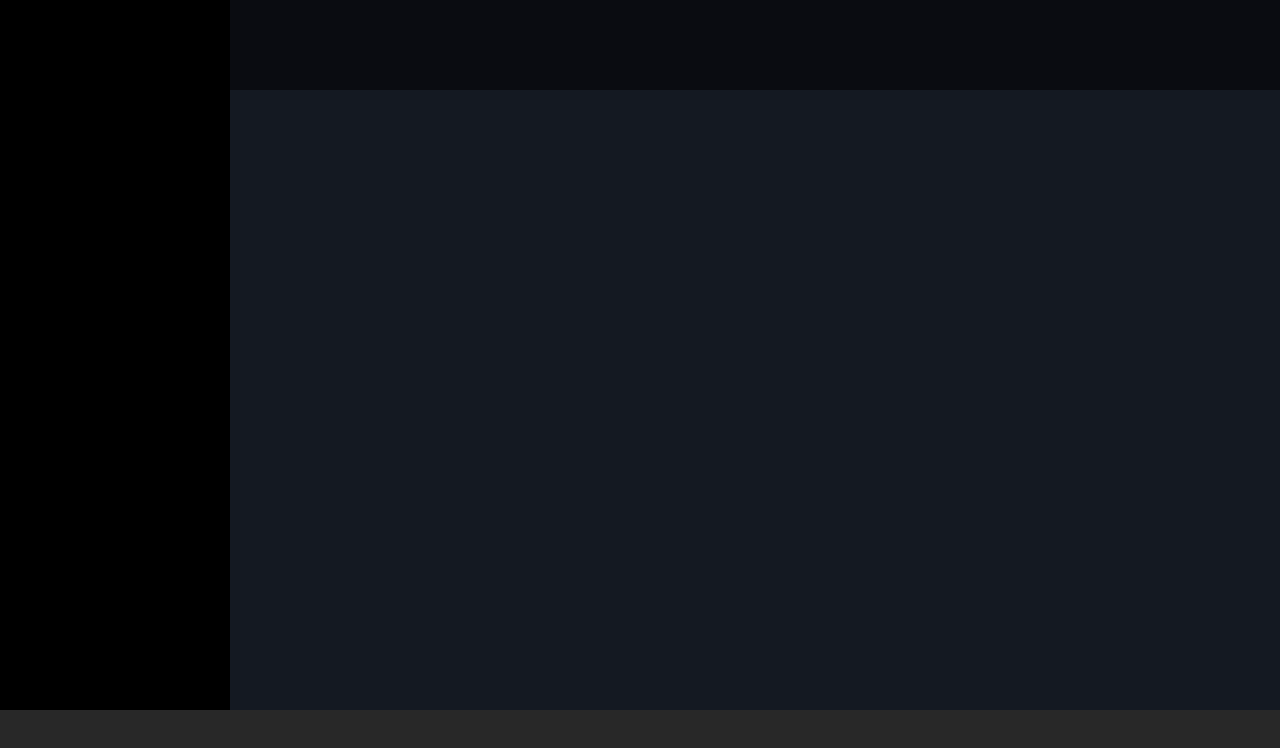
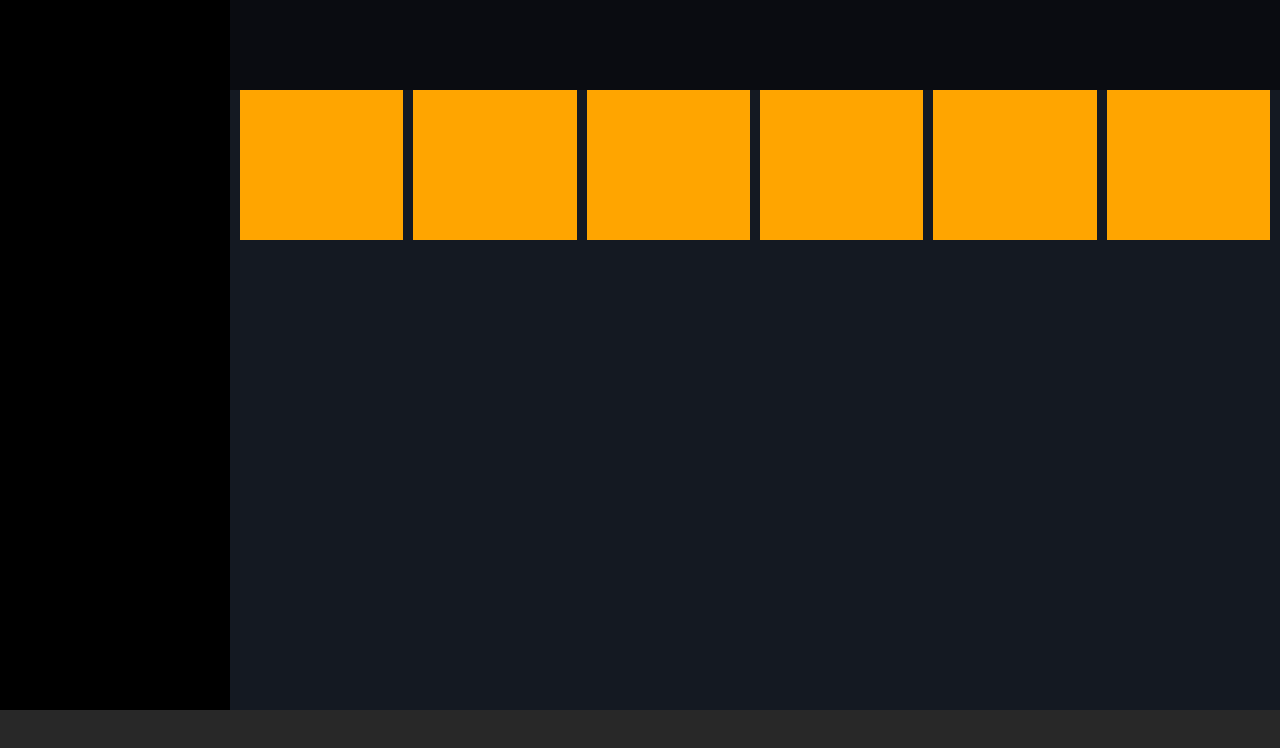
Before and after one commit to simopucci/html-css-spotifyweb, a plain HTML site: page index.html in a window 1280 px wide. Drawn offline with Linux system fonts and the light colour scheme.

Commit message:
feat: add song grid layout

```diff
--- a/css/style.css
+++ b/css/style.css
@@ -26,7 +26,31 @@ body {
 
 /********** APP-CONTENT GRID */
 
+.grid-container {
+    padding-left: 10px;
+    padding-right: 10px;
+    display: flex;
+    justify-content: center;
+}
 
+.row {
+    width: 100%;
+    margin-left: -10px;
+    margin-right: -10px;
+    display: flex;
+    gap: 10px;
+    justify-content: center;
+}
+
+.col {
+    width: calc(100% / 6);
+    padding-left: 10px;
+    padding-right: 10px;
+    height: 150px;
+
+    /*# debug */
+    background-color: orange;
+}
 
 /*********** MAIN */
 
@@ -53,12 +77,12 @@ body {
 #app-content {
     height: calc(100vh - 90px);
     width: 100%;
+
     overflow: auto;
     color: white;
     padding-top: var(--upgrade-bar-height);
+
 }
-
-
 
 /*********** FOOTER */
 
--- a/index.html
+++ b/index.html
@@ -19,9 +19,28 @@
 </head>
 <body>
     <main id="main-container">
+        <!-- ****** Nav Left Menu -->
         <div id="nav-left-menu"></div>
+
+        <!-- ***** Upgrade Bar -->
         <div id="upgrade-bar"></div>
+
+        <!-- ****** App Content -->
         <div id="app-content">
+
+
+
+            <!-- ******* Song Grid -->
+            <div class="grid-container">
+                <div class="row">
+                    <div class="col"></div>
+                    <div class="col"></div>
+                    <div class="col"></div>
+                    <div class="col"></div>
+                    <div class="col"></div>
+                    <div class="col"></div>
+                </div>
+            </div>
 
         </div>
     </main>
```
